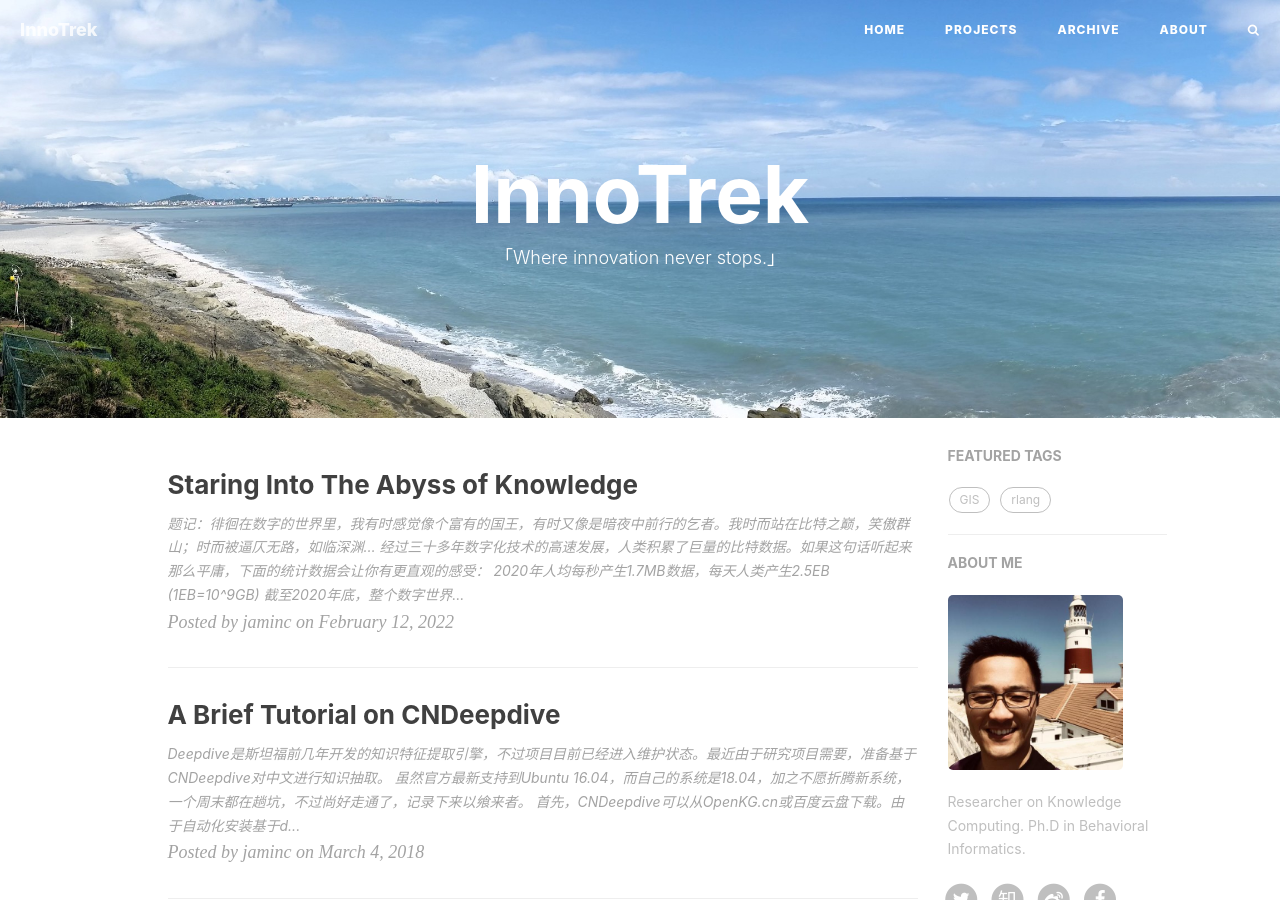
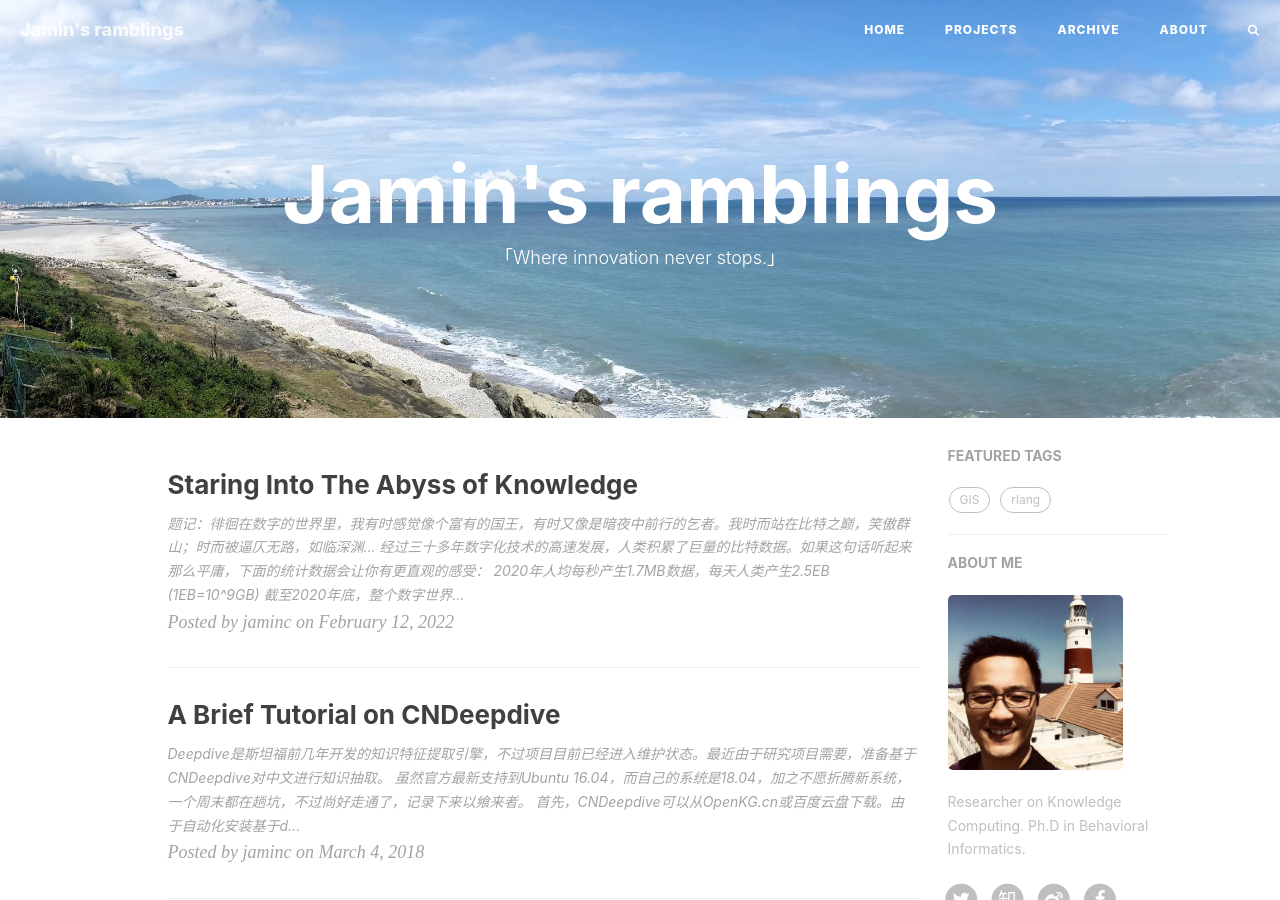
Before and after one commit to lambdacogito/lambdacogito.github.io, a Jekyll site: the page built from index.html, in a window 1280 px wide and 900 px high. Built offline with Jekyll 4.4.1, drawn with Linux system fonts in a browser that asks for light colours; nearby versions of some CDN libraries; the list of posts is cut into pages by our own code; comment, search, counter and statistics services are not loaded; some of the changed text lies outside the part shown.

```diff
--- a/_config.yml
+++ b/_config.yml
@@ -1,10 +1,10 @@
-title: InnoTrek
-SEOTitle: Dr. Jamin Chen's Home
+title: Jamin's ramblings
+SEOTitle: InnoTrek
 header-img: "img/bg-taiwan.jpg"
 email: chenxm35@gmail.com
 description: >- # this means to ignore newlines until "baseurl:"
   Here is Dr. Jamin Chen's homepage. Sharing his thinking on computer intellegence,
-  arts, as well as about this beautiful but disordered world.
+  arts, as well as this beautiful but disordered world.
   Learn more beyond what you can imagine.
 keyword: ""
 url: "https://xiaming.site"
```
